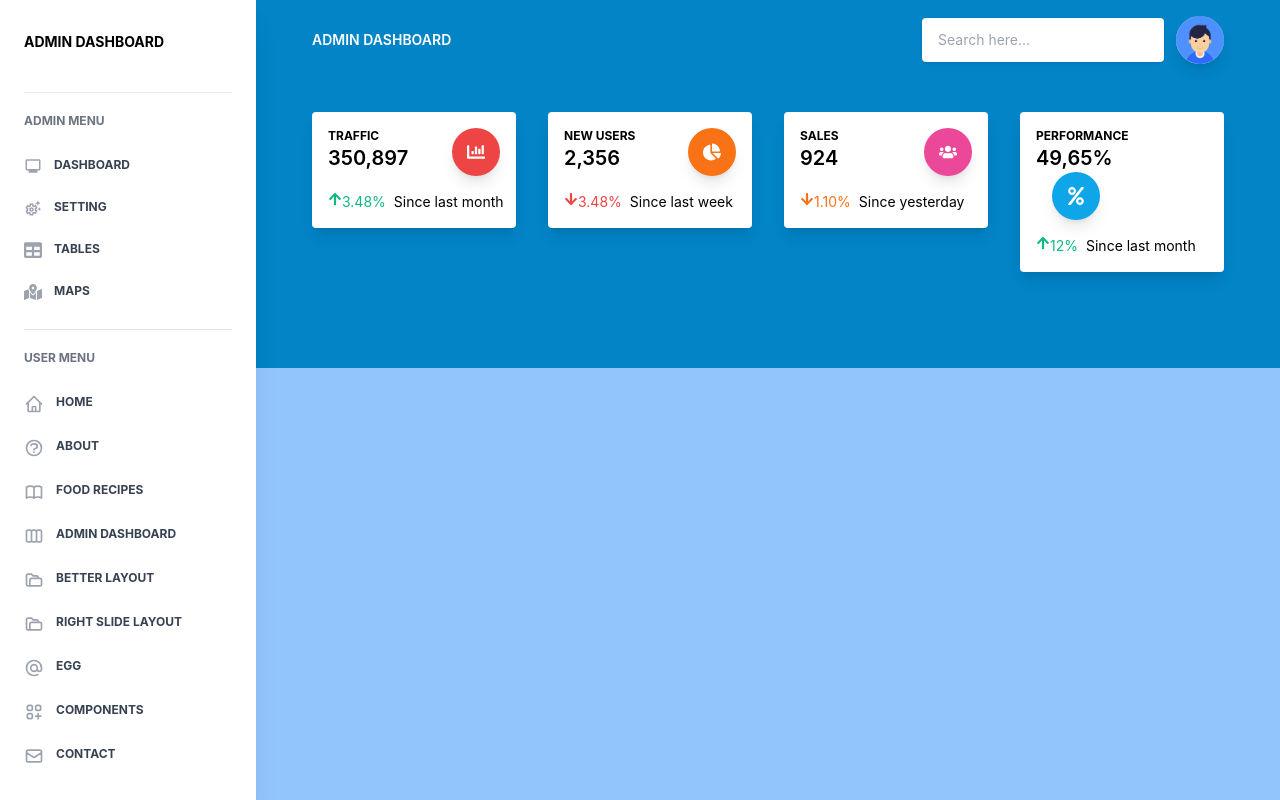
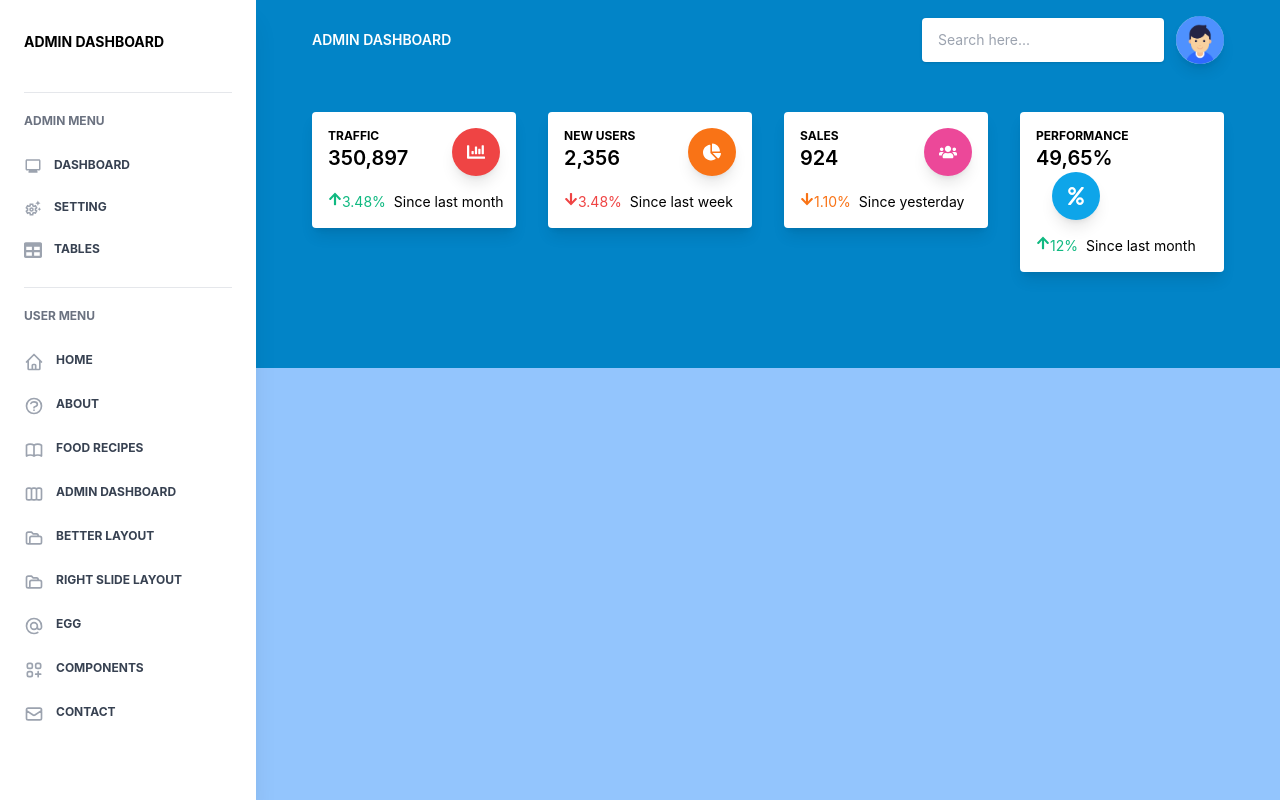
Before and after one commit to ellesis/tailwind-react, a React (Create React App) app: page /admin in a window 1280 px wide. Built offline with nearby package versions, Linux system fonts and the light colour scheme.

Commit message:
Hide maps menu on the AdminLayout

```diff
--- a/src/data/admin-menu.js
+++ b/src/data/admin-menu.js
@@ -16,10 +16,10 @@ export const adminMenuItems = [
     title: 'Tables',
     href: 'tables',
     iconTag: <FaTable />
-  },
-  {
-    title: 'Maps',
-    href: 'maps',
-    iconTag: <FaMapMarkedAlt />
   }
+  // {
+  //   title: 'Maps',
+  //   href: 'maps',
+  //   iconTag: <FaMapMarkedAlt />
+  // }
 ]
```
